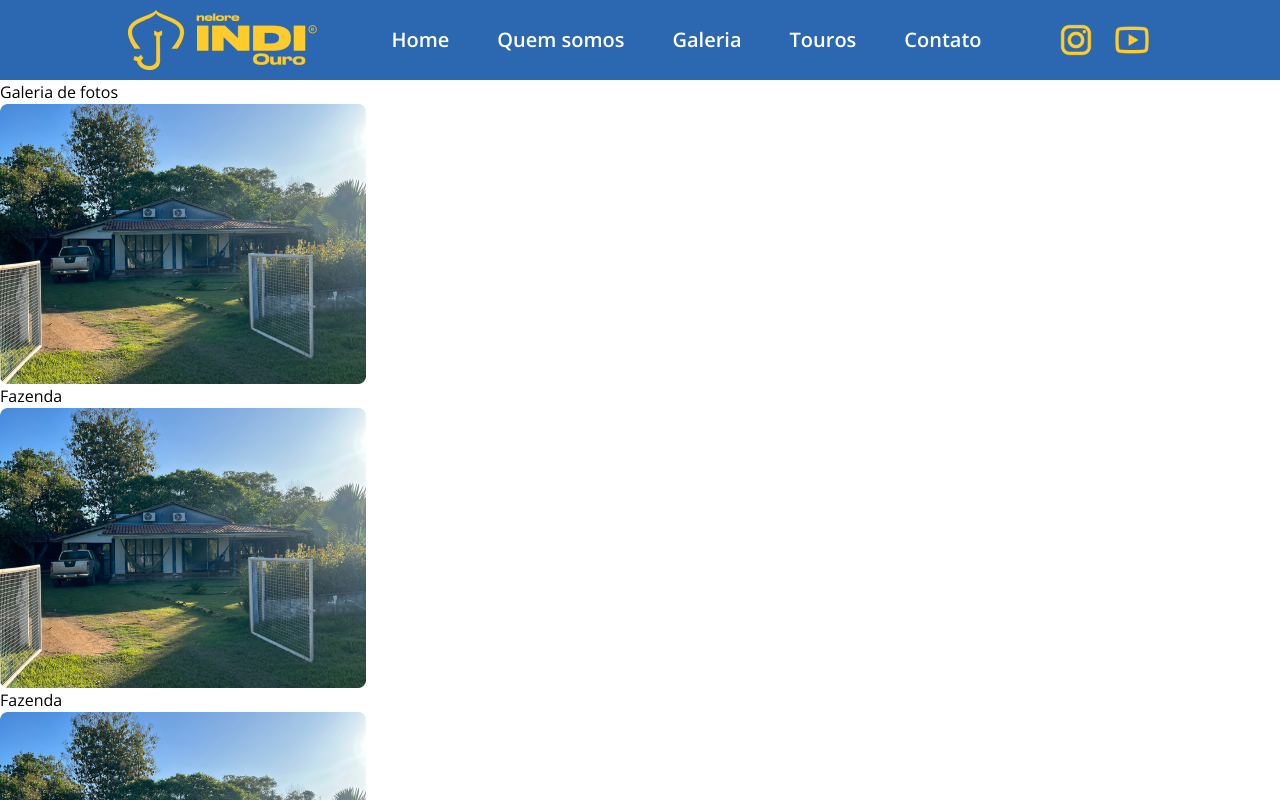
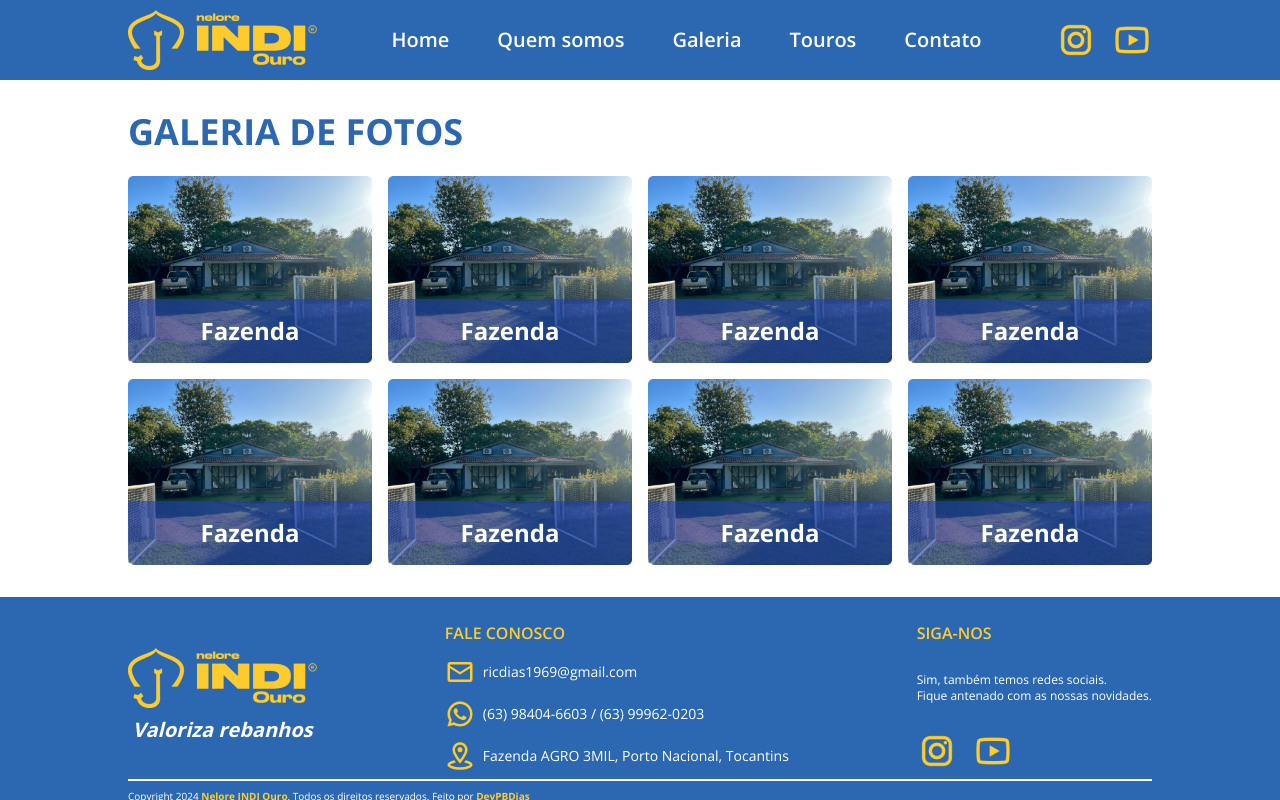
Before and after one commit to DevPBDias/indi-ouro-website, a Next.js app: page /gallery in a window 1280 px wide. Shown: the top 800 px of the page. Built offline with nearby package versions, Linux system fonts and the light colour scheme.

Commit message:
styles: styled gallery page and components

```diff
--- a/src/app/gallery/page.tsx
+++ b/src/app/gallery/page.tsx
@@ -7,11 +7,13 @@ import React from 'react'
 const Gallery = () => {
   return (
     <main>
-      <h1>Galeria de fotos</h1>
-      <section>
-        {
-          galleryData.map((data: IGalleryCard) => <GalleryCard key={data.id} data={data} />)
-        }
+      <section className='flex flex-col flex-wrap px-[10%] gap-6 my-8'>
+        <h1 className='text-4xl uppercase font-bold text-[--primary-color]'>Galeria de fotos</h1>
+        <div className='grid gap-4 grid-cols-4'>
+          {
+            galleryData.map((data: IGalleryCard) => <GalleryCard key={data.id} data={data} />)
+          }
+        </div>
       </section>
       <Footer />
     </main>
--- a/src/components/gallery/GalleryCard.tsx
+++ b/src/components/gallery/GalleryCard.tsx
@@ -4,12 +4,12 @@ import React from 'react'
 
 const GalleryCard = ({data}: any | IGalleryCard) => {
   return (
-    <div>
-        <picture>
-            <Image src={data.image} alt={`${data.title} gallery main image`} />
+    <div className='relative w-full h-full cursor-pointer hover:scale-[1.05]'>
+        <picture className='w-full h-full'>
+            <Image className='w-full h-full' src={data.image} alt={`${data.title} gallery main image`} />
         </picture>
-        <div>
-            <h3>{data.title}</h3>
+        <div className='absolute w-full h-16 bottom-0 left-0 flex items-center justify-center bg-blue-800/60 rounded-b-lg'>
+            <h3 className='text-[--txt-primary-color] text-2xl font-bold'>{data.title}</h3>
         </div>
     </div>
   )
--- a/src/styles/globals.css
+++ b/src/styles/globals.css
@@ -9,4 +9,5 @@
   --txt-primary-color: #FFFFFF;
   --txt-secondary-color: #515151;
   --txt-terciary-color: #0F0E0E;
+  --bg-transparent-blue: #1162AE;
 }
```
